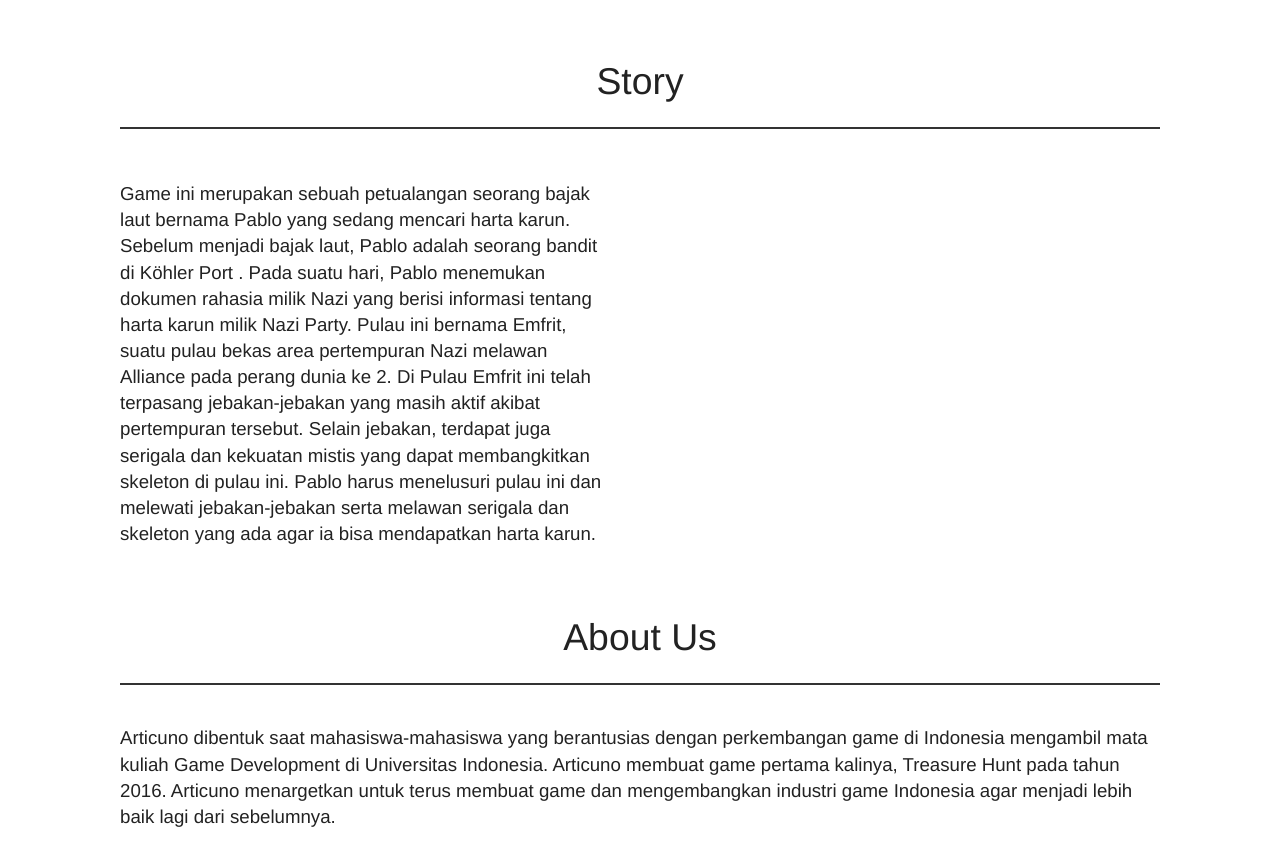
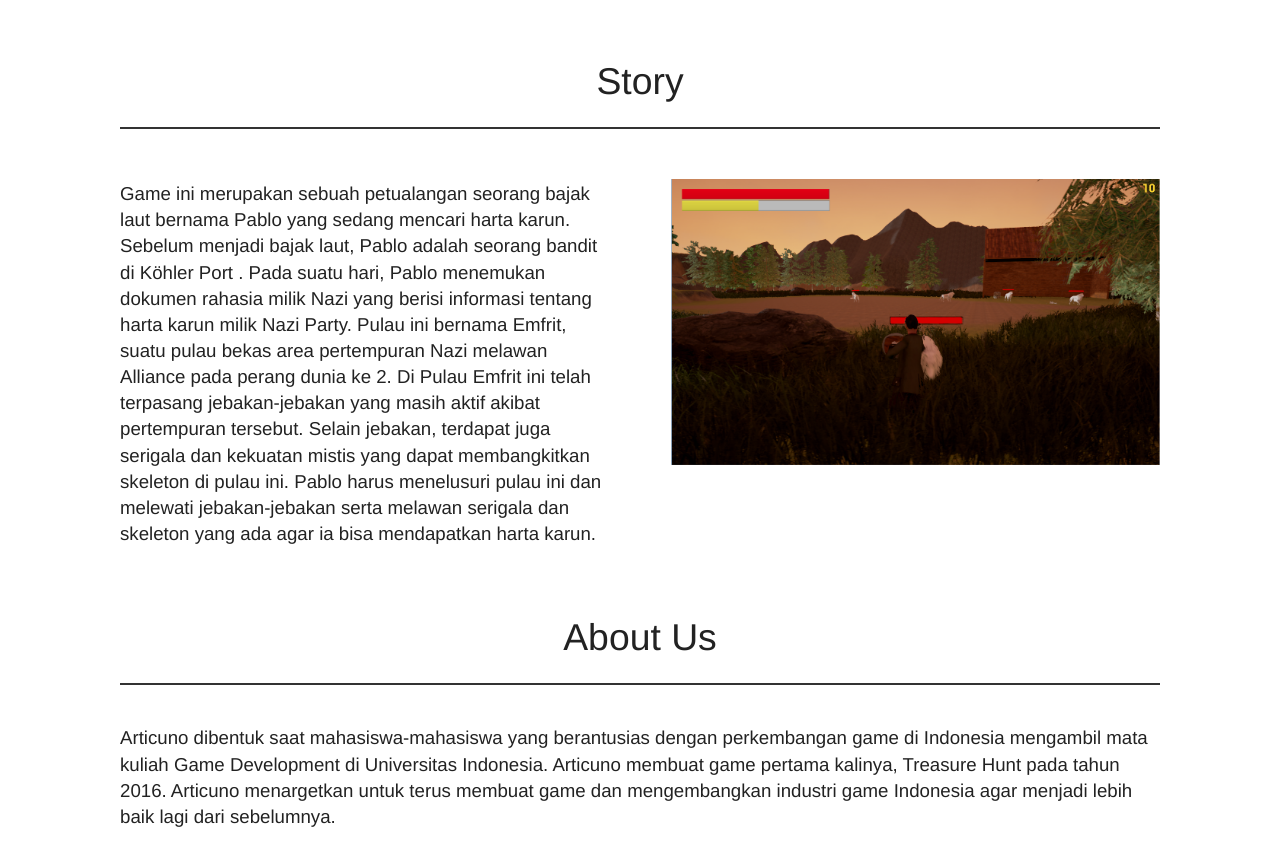
Before and after one commit to awbuana/gamedev, a plain HTML site: page index.htm in a window 1280 px wide. Shown: the part 1715-2581 px from the top of the page. Drawn offline with Linux system fonts and the light colour scheme; a web font is replaced by a local one.

Commit message:
Update index.htm

```diff
--- a/index.htm
+++ b/index.htm
@@ -83,7 +83,7 @@
                     <p>Game ini merupakan sebuah petualangan seorang bajak laut bernama Pablo yang sedang mencari harta karun. Sebelum menjadi bajak laut, Pablo adalah seorang bandit di Köhler Port . Pada suatu hari, Pablo menemukan dokumen rahasia milik Nazi yang berisi informasi tentang harta karun milik Nazi Party. Pulau ini bernama Emfrit, suatu pulau bekas area pertempuran Nazi melawan Alliance pada perang dunia ke 2. Di Pulau Emfrit ini telah terpasang  jebakan-jebakan yang masih aktif akibat pertempuran tersebut. Selain jebakan, terdapat juga serigala dan kekuatan mistis yang dapat membangkitkan skeleton di pulau ini. Pablo harus menelusuri pulau ini dan melewati jebakan-jebakan serta melawan serigala dan skeleton yang ada agar ia bisa mendapatkan harta karun.</p>
                 </div>
                 <div class="col last">
-
+                    <img src="gmb.png" alt="Smiley face">
                 <div>
 
             </section>
```
